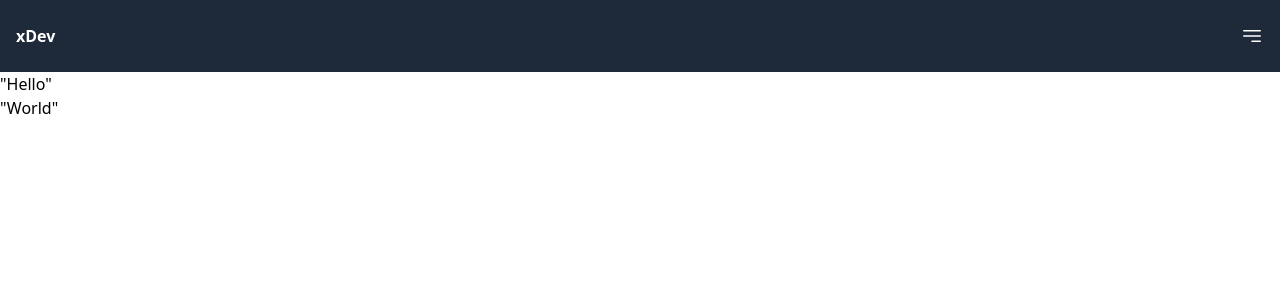
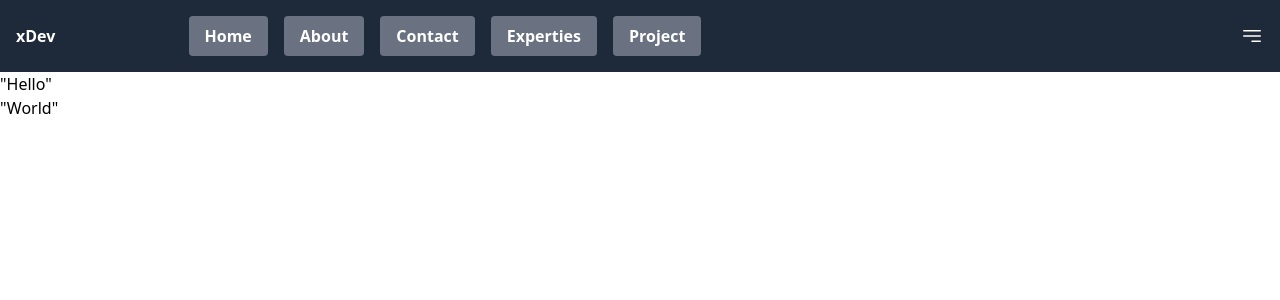
Before and after one commit to luciferdk/Dhrup-Sinha, a Next.js app: page / in a window 1280 px wide. Shown: the top 300 px of the page. Built offline with nearby package versions, Linux system fonts and the light colour scheme.

Commit message:
fix the toggle button its working perfectly

```diff
--- a/component/navbar/navbar.tsx
+++ b/component/navbar/navbar.tsx
@@ -43,8 +43,8 @@ const toggleMenu = (isOpen: boolean) => {
 
 
 {/* Second Div */}
-      <div className={`  col-start-4 col-end-5 transition-all duration-300 ${isOpen ? "block" : "hidden"}`}>
-        <ul className="flex gap-2">
+      <div className={`   transition-all duration-300 ${isOpen ? "block" : "hidden"  } md:block`}>
+        <ul className="flex">
           {NavList.map((item) => (
             <li key={item.path} className="flex ">
               <button
@@ -62,12 +62,12 @@ const toggleMenu = (isOpen: boolean) => {
 
       {/* Third Div */}
 
-      <div className=" col-start-8 col-end-8 justify-self-end">
+      <div className= {`col-start-8 col-end-8 justify-self-end  ${isOpen ? "block" : "hidden"}md:hidden `}>
         <button  onClick={()=>{toggleMenu(isOpen)}} className=" py-2 text-white text-center rounded">
           <svg xmlns="http://www.w3.org/2000/svg"
             fill="none"
             viewBox="0 0 24 24"
-            stroke-width="1.5"
+            strokeWidth="1.5"
             stroke="currentColor"
             className="size-6"
           >
```
